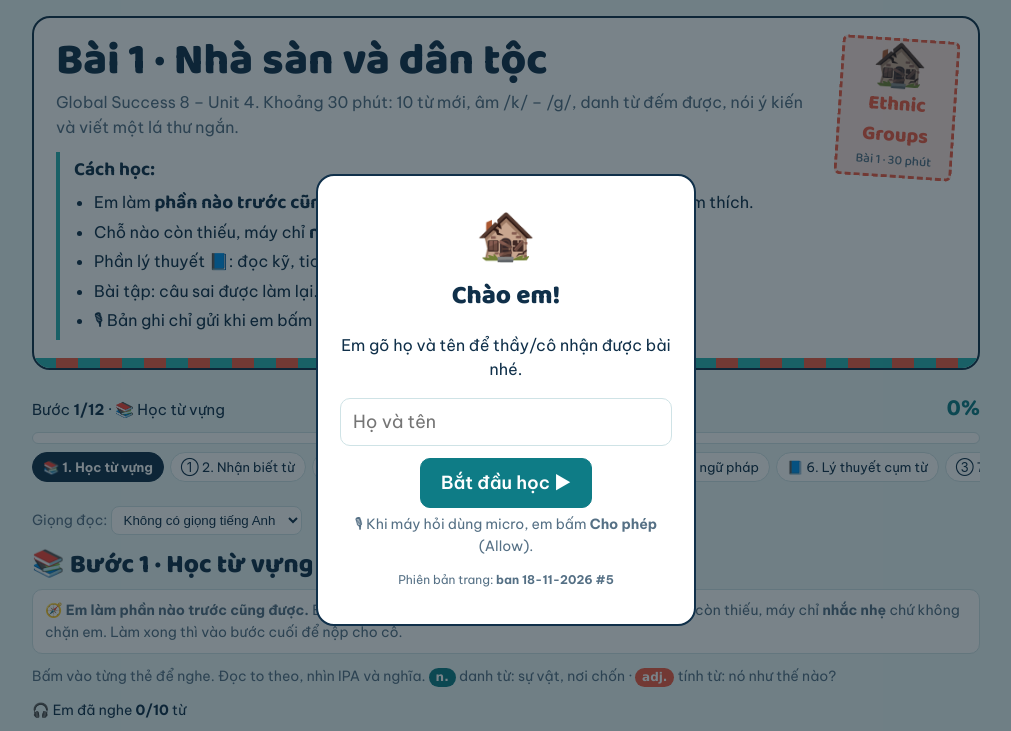
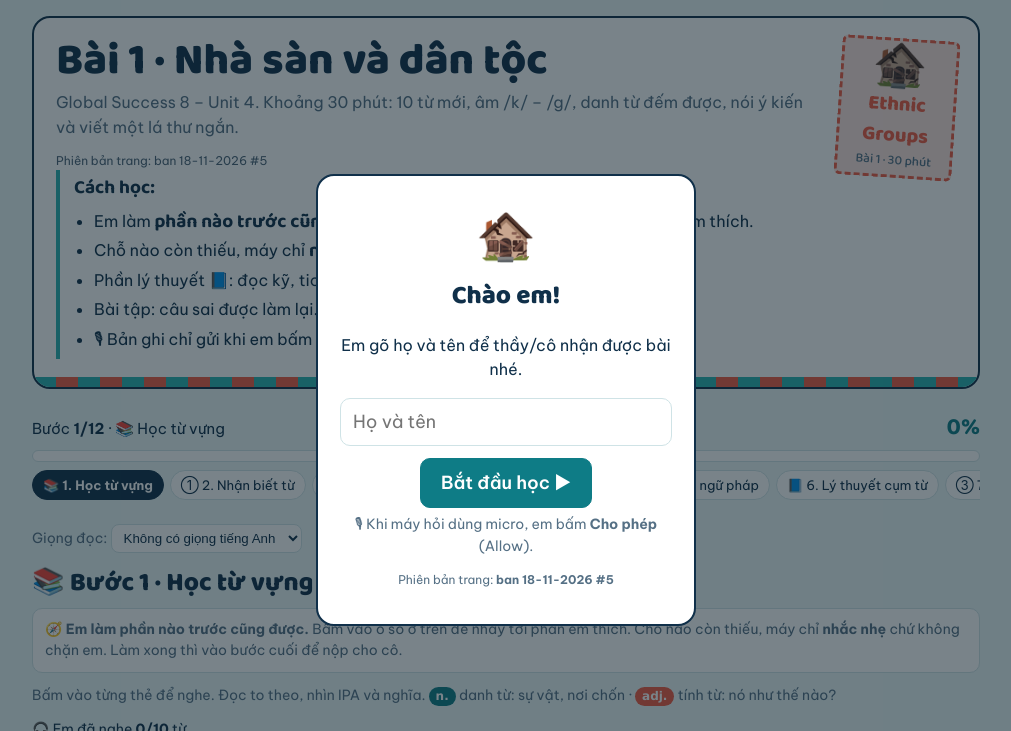
Before and after one commit to nguyenminhtrang212-byte/Global-Sucess-8th-, a plain HTML site: page bai1-nha-san-dan-toc/index.html in a window 1280 px wide. Shown: the top 731 px of the page, without its empty margins (134-1145 px from the left). Drawn offline with Linux system fonts and the light colour scheme.

Commit message:
Đưa số phiên bản ra phần đầu trang, luôn nhìn thấy
Co-Authored-By: Claude Opus 5 <noreply@anthropic.com>
Claude-Session: https://claude.ai/code/session_01H9X5Pyifdfpmbg3JoqJNhe

```diff
--- a/bai1-nha-san-dan-toc/index.html
+++ b/bai1-nha-san-dan-toc/index.html
@@ -299,6 +299,7 @@ td,th{border-bottom:1px solid var(--line);padding:6px 8px;text-align:left;vertic
   <div>
     <h1>Bài 1 · Nhà sàn và dân tộc</h1>
     <p class="sub">Global Success 8 – Unit 4. Khoảng 30 phút: 10 từ mới, âm /k/ – /g/, danh từ đếm được, nói ý kiến và viết một lá thư ngắn.</p>
+    <p class="verline" style="font-size:12px;opacity:.75;margin:6px 0 0">Phiên bản trang: ban 18-11-2026 #5</p>
     <div class="cue">
       <b>Cách học:</b>
       <ul>
```
Also changed, not shown: bai2-phong-tuc-truyen-thong/index.html (+1 -0 lines), bai3-noi-va-viet-loi-khuyen/index.html (+1 -0 lines).
